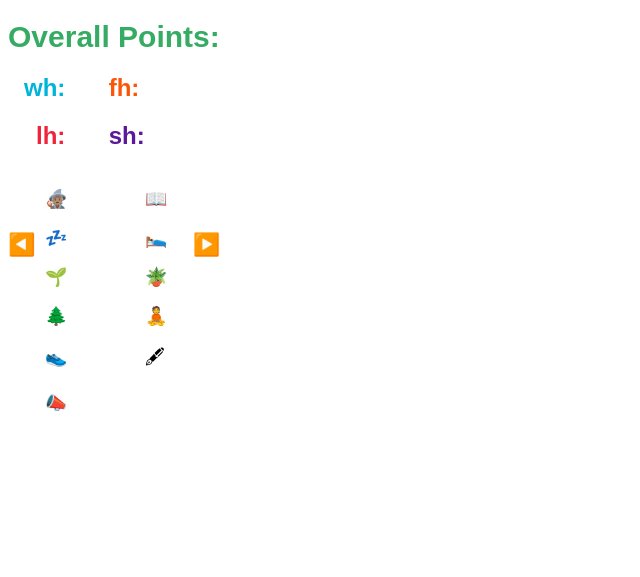
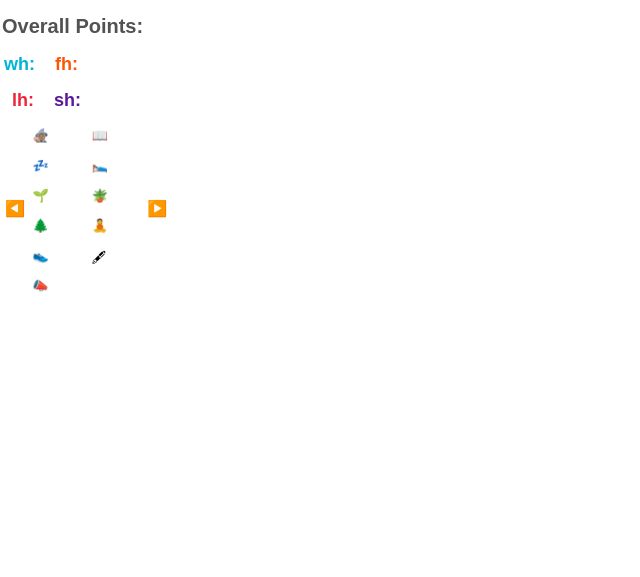
Before and after one commit to anggelomos/bulloh-plotter, a Python web app: template templates/month_habits_template.html in a window 1280 px wide. Shown: the top 577 px of the page, without its empty margins (0-640 px from the left). Run offline with Jinja, Linux system fonts and the light colour scheme; the template is opened without the code that fills it, so the values that code supplies are empty.

Commit message:
Updated habit charts templates

```diff
--- a/templates/month_habits_template.html
+++ b/templates/month_habits_template.html
@@ -7,63 +7,80 @@
 
         body {
              font-family: Sans-Serif;
+             margin: 0px;
+             margin-left: 2px;
         }
 
         .numbers {
+            font-size: 16px;
             color: #515251;
         }
 
-        h1 {
-            font-size: 30px;
+        #overall-header {
+            font-size: 20px;
         }
 
-        pre {
-            font-size: 18px;
-            tab-size: 100px;
+        #overall-points {
+            font-size: 22px;
         }
 
         .times-block {
-            margin-left: 16px;
-            font-size: 16px;
-        }
-
-        #habits-header {
-            color: #515251;
-            margin-block-end: 0px;
+            margin-left: 2px;
+            font-size: 12px;
         }
 
         .tab1 {
             display: inline-block;
-            margin-left: 30px;
+            margin-left: 10px;
+        }
+
+        #habits-header {
+            margin-bottom: 12px;
+            color: #515251;
+            font-size: 18px;
         }
 
         .habits-block {
             display: inline-block;
-            margin-left: 5px;
-            margin-right: 10px;
+            font-size: 13px;
+        }
+
+        .habits-column {
+            display: inline-block;
+            width: 48px;
+            margin: 0px;
+            vertical-align: top;
+        }
+
+        .tab2 {
+            display: inline-block;
+            vertical-align:top;
+            margin-left: 4px;
         }
 
         .buttons {
             user-select: none;
             display: inline-block;
-            vertical-align: middle;
-            padding-bottom: 320px;
-            font-size: 22px;
+            vertical-align:top;
+            padding: 3px;
+            margin-top: 70px;
+            font-size: 16px;
         }
 
         #time-second-row {
-            margin-left: 12px;
+            margin-left: 8px;
         }
 
         #habit-selector {
-            margin-left: 60px;
-            font-size: 10px;
+            margin-left: 38px;
+            margin-top: 12px;
+            font-size: 8px;
         }
 
     </style>
 </head>
 <body>
-    <h1> <span style="color: #36AB63">Overall Points:</span> <span class="numbers" id="overall-points"></span></h1>
+    <h1 id="overall-header"> <span style="color: #515251">Overall Points:</span> <span class="numbers" id="overall-points"></span></h1>
     <div class="times-block">
         <h2><span style="color: #00b4d8">wh:</span> <span class="numbers" id="work-time">
         </span><span class="tab1"></span>
@@ -78,12 +95,17 @@
     <div>
         <span class="buttons" onclick="switchHabitValues(false)">◀️</span>
         <div class="habits-block">
-            <pre>🧙🏽 <span id="work-on-resolutions"></span>&#0009;📖 <span id="read"></span></pre>
-            <pre>💤 <span id="sleep-more-than-7-hours"></span>&#0009;🛌 <span id="go-to-bed-early"></span></pre>
-            <pre>🌱 <span id="plan-day"></span>&#0009;🪴 <span id="plan-week"></span></pre>
-            <pre>🌲 <span id="plan-month"></span>&#0009;🧘 <span id="meditate"></span></pre>
-            <pre>👟 <span id="exercise"></span>&#0009;🖋 <span id="journaling"></span></pre>
-            <pre>📣 <span id="learn-language"></span>&#0009;</pre>
+            <p class="habits-column">
+                🧙🏽 <span id="work-on-resolutions"></span> <br><br> 💤 <span id="sleep-more-than-7-hours"></span> <br><br>
+                🌱 <span id="plan-day"></span>  <br><br> 🌲 <span id="plan-month"></span>  <br><br>
+                👟 <span id="exercise"></span> <br><br> 📣 <span id="learn-language"></span>
+            </p>
+            <span class="tab2"></span>
+            <p class="habits-column">
+                📖 <span id="read"></span> <br><br> 🛌 <span id="go-to-bed-early"></span> <br><br>
+                🪴 <span id="plan-week"></span> <br><br> 🧘 <span id="meditate"></span> <br><br>
+                🖋 <span id="journaling"></span>
+            </p>
             <p id="habit-selector"></p>
         </div>
         <span class="buttons" onclick="switchHabitValues(true)">▶️</span>
```
Also changed, not shown: templates/week_habits_template.html (+41 -30 lines).
